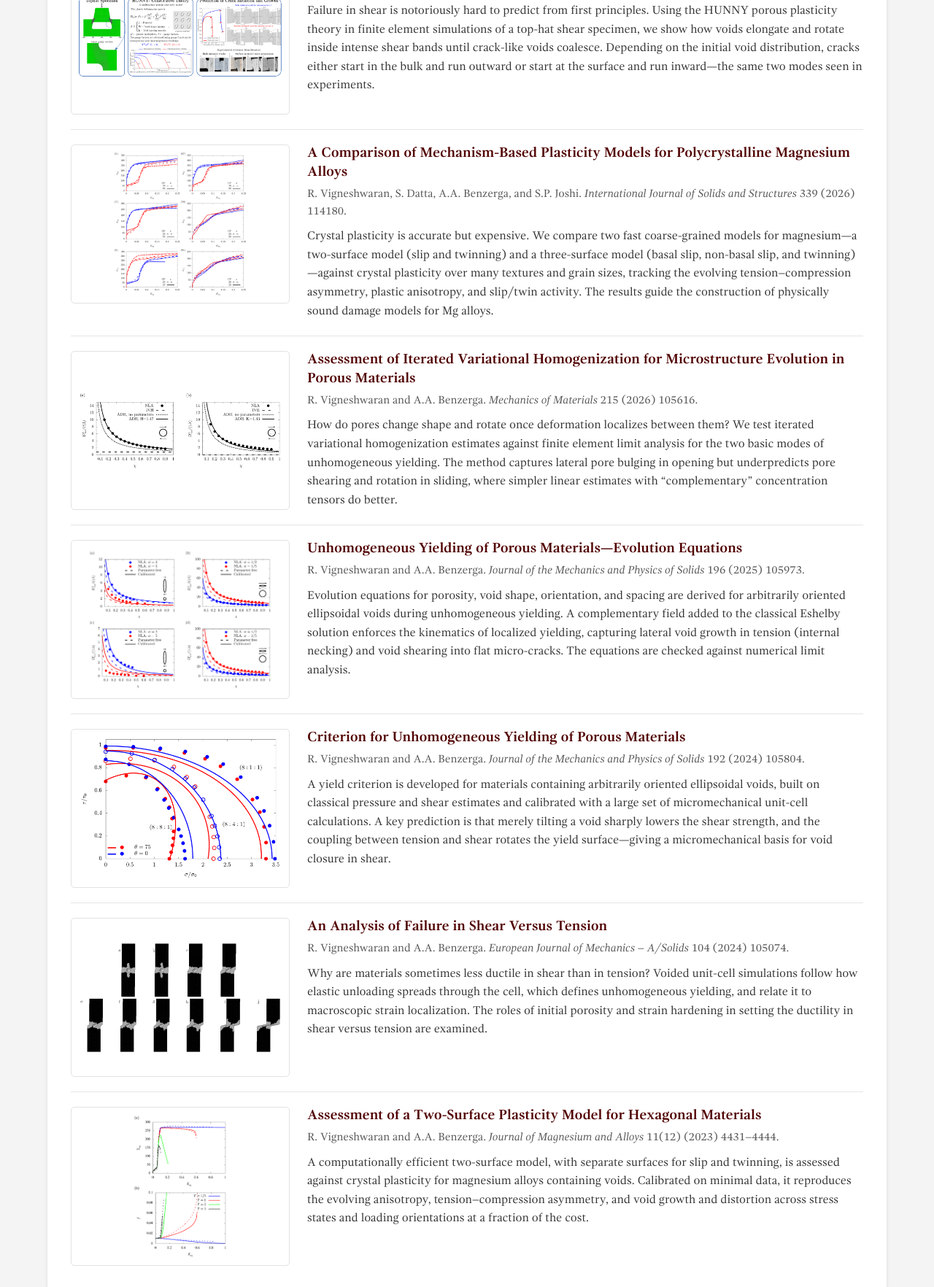
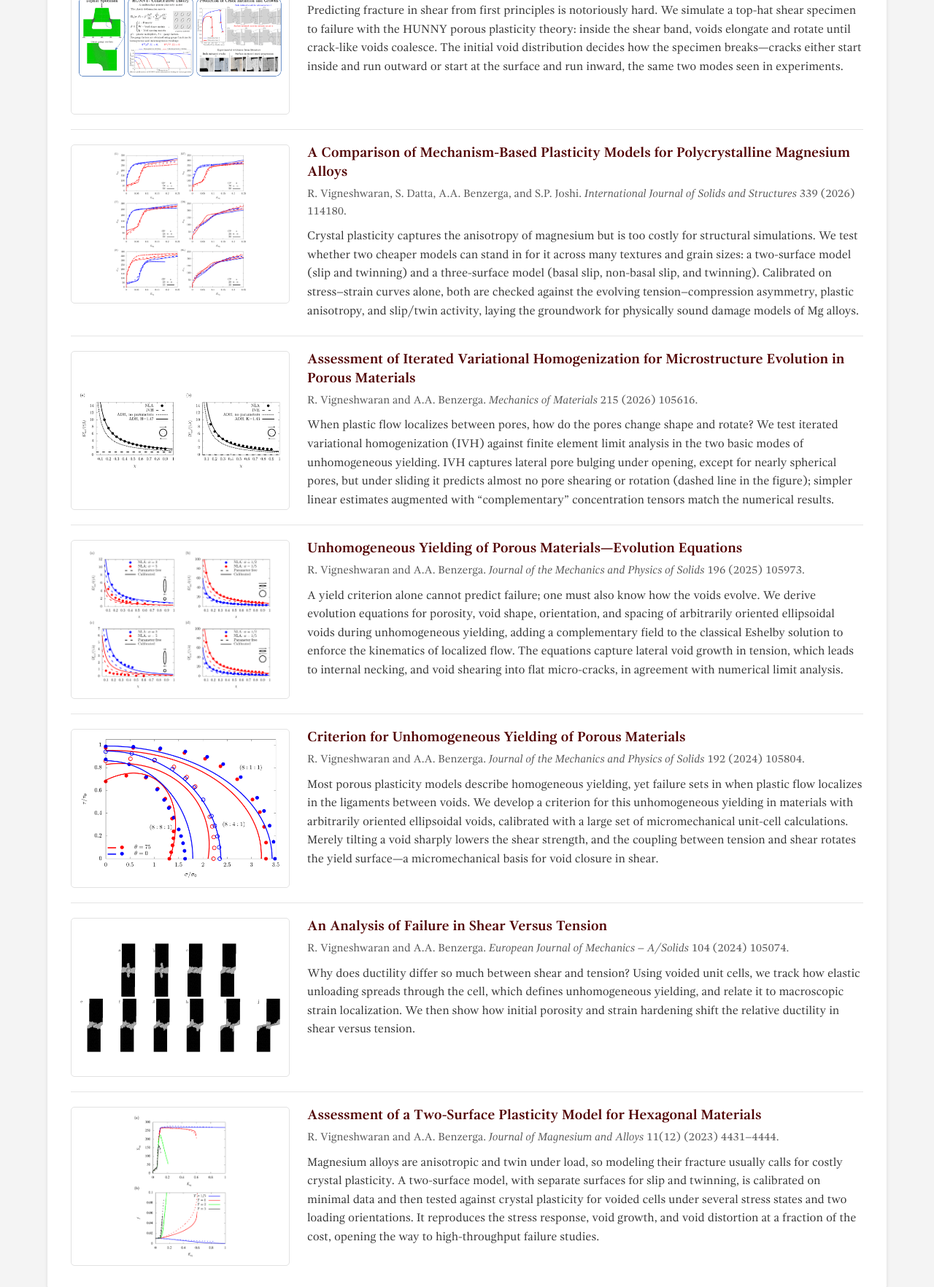
Before and after one commit to vigneshwaran-radhakrishnan/Webpage, a plain HTML site: page publications.html in a window 1280 px wide. Shown: the part 484-2248 px from the top of the page at 73% size. Drawn offline with Linux system fonts and the light colour scheme; files whose address does not match are found by name.

Commit message:
Tighten paper summaries on Publications page
Co-Authored-By: Claude Opus 5.5 <noreply@anthropic.com>

```diff
--- a/publications.html
+++ b/publications.html
@@ -35,7 +35,7 @@
                 <div class="paper-body">
                     <h3><a href="https://doi.org/10.1016/j.ijmecsci.2026.111913" target="_blank">An Analysis of Failure in a Shear Specimen</a></h3>
                     <p class="paper-cite">R. Vigneshwaran and A.A. Benzerga. <em>International Journal of Mechanical Sciences</em> 326 (2026) 111913.</p>
-                    <p class="paper-summary">Failure in shear is notoriously hard to predict from first principles. Using the HUNNY porous plasticity theory in finite element simulations of a top-hat shear specimen, we show how voids elongate and rotate inside intense shear bands until crack-like voids coalesce. Depending on the initial void distribution, cracks either start in the bulk and run outward or start at the surface and run inward&mdash;the same two modes seen in experiments.</p>
+                    <p class="paper-summary">Predicting fracture in shear from first principles is notoriously hard. We simulate a top-hat shear specimen to failure with the HUNNY porous plasticity theory: inside the shear band, voids elongate and rotate until crack-like voids coalesce. The initial void distribution decides how the specimen breaks&mdash;cracks either start inside and run outward or start at the surface and run inward, the same two modes seen in experiments.</p>
                 </div>
             </article>
             <article class="paper" id="ijss2026-mg-models">
@@ -43,7 +43,7 @@
                 <div class="paper-body">
                     <h3><a href="https://doi.org/10.1016/j.ijsolstr.2026.114180" target="_blank">A Comparison of Mechanism-Based Plasticity Models for Polycrystalline Magnesium Alloys</a></h3>
                     <p class="paper-cite">R. Vigneshwaran, S. Datta, A.A. Benzerga, and S.P. Joshi. <em>International Journal of Solids and Structures</em> 339 (2026) 114180.</p>
-                    <p class="paper-summary">Crystal plasticity is accurate but expensive. We compare two fast coarse-grained models for magnesium&mdash;a two-surface model (slip and twinning) and a three-surface model (basal slip, non-basal slip, and twinning)&mdash;against crystal plasticity over many textures and grain sizes, tracking the evolving tension&ndash;compression asymmetry, plastic anisotropy, and slip/twin activity. The results guide the construction of physically sound damage models for Mg alloys.</p>
+                    <p class="paper-summary">Crystal plasticity captures the anisotropy of magnesium but is too costly for structural simulations. We test whether two cheaper models can stand in for it across many textures and grain sizes: a two-surface model (slip and twinning) and a three-surface model (basal slip, non-basal slip, and twinning). Calibrated on stress&ndash;strain curves alone, both are checked against the evolving tension&ndash;compression asymmetry, plastic anisotropy, and slip/twin activity, laying the groundwork for physically sound damage models of Mg alloys.</p>
                 </div>
             </article>
             <article class="paper" id="mom2026-ivh">
@@ -51,7 +51,7 @@
                 <div class="paper-body">
                     <h3><a href="https://doi.org/10.1016/j.mechmat.2026.105616" target="_blank">Assessment of Iterated Variational Homogenization for Microstructure Evolution in Porous Materials</a></h3>
                     <p class="paper-cite">R. Vigneshwaran and A.A. Benzerga. <em>Mechanics of Materials</em> 215 (2026) 105616.</p>
-                    <p class="paper-summary">How do pores change shape and rotate once deformation localizes between them? We test iterated variational homogenization estimates against finite element limit analysis for the two basic modes of unhomogeneous yielding. The method captures lateral pore bulging in opening but underpredicts pore shearing and rotation in sliding, where simpler linear estimates with &ldquo;complementary&rdquo; concentration tensors do better.</p>
+                    <p class="paper-summary">When plastic flow localizes between pores, how do the pores change shape and rotate? We test iterated variational homogenization (IVH) against finite element limit analysis in the two basic modes of unhomogeneous yielding. IVH captures lateral pore bulging under opening, except for nearly spherical pores, but under sliding it predicts almost no pore shearing or rotation (dashed line in the figure); simpler linear estimates augmented with &ldquo;complementary&rdquo; concentration tensors match the numerical results.</p>
                 </div>
             </article>
             <article class="paper" id="jmps2025-evolution">
@@ -59,7 +59,7 @@
                 <div class="paper-body">
                     <h3><a href="https://doi.org/10.1016/j.jmps.2024.105973" target="_blank">Unhomogeneous Yielding of Porous Materials&mdash;Evolution Equations</a></h3>
                     <p class="paper-cite">R. Vigneshwaran and A.A. Benzerga. <em>Journal of the Mechanics and Physics of Solids</em> 196 (2025) 105973.</p>
-                    <p class="paper-summary">Evolution equations for porosity, void shape, orientation, and spacing are derived for arbitrarily oriented ellipsoidal voids during unhomogeneous yielding. A complementary field added to the classical Eshelby solution enforces the kinematics of localized yielding, capturing lateral void growth in tension (internal necking) and void shearing into flat micro-cracks. The equations are checked against numerical limit analysis.</p>
+                    <p class="paper-summary">A yield criterion alone cannot predict failure; one must also know how the voids evolve. We derive evolution equations for porosity, void shape, orientation, and spacing of arbitrarily oriented ellipsoidal voids during unhomogeneous yielding, adding a complementary field to the classical Eshelby solution to enforce the kinematics of localized flow. The equations capture lateral void growth in tension, which leads to internal necking, and void shearing into flat micro-cracks, in agreement with numerical limit analysis.</p>
                 </div>
             </article>
             <article class="paper" id="jmps2024-criterion">
@@ -67,7 +67,7 @@
                 <div class="paper-body">
                     <h3><a href="https://doi.org/10.1016/j.jmps.2024.105804" target="_blank">Criterion for Unhomogeneous Yielding of Porous Materials</a></h3>
                     <p class="paper-cite">R. Vigneshwaran and A.A. Benzerga. <em>Journal of the Mechanics and Physics of Solids</em> 192 (2024) 105804.</p>
-                    <p class="paper-summary">A yield criterion is developed for materials containing arbitrarily oriented ellipsoidal voids, built on classical pressure and shear estimates and calibrated with a large set of micromechanical unit-cell calculations. A key prediction is that merely tilting a void sharply lowers the shear strength, and the coupling between tension and shear rotates the yield surface&mdash;giving a micromechanical basis for void closure in shear.</p>
+                    <p class="paper-summary">Most porous plasticity models describe homogeneous yielding, yet failure sets in when plastic flow localizes in the ligaments between voids. We develop a criterion for this unhomogeneous yielding in materials with arbitrarily oriented ellipsoidal voids, calibrated with a large set of micromechanical unit-cell calculations. Merely tilting a void sharply lowers the shear strength, and the coupling between tension and shear rotates the yield surface&mdash;a micromechanical basis for void closure in shear.</p>
                 </div>
             </article>
             <article class="paper" id="ejm2024-shear-vs-tension">
@@ -75,7 +75,7 @@
                 <div class="paper-body">
                     <h3><a href="https://doi.org/10.1016/j.euromechsol.2023.105074" target="_blank">An Analysis of Failure in Shear Versus Tension</a></h3>
                     <p class="paper-cite">R. Vigneshwaran and A.A. Benzerga. <em>European Journal of Mechanics &ndash; A/Solids</em> 104 (2024) 105074.</p>
-                    <p class="paper-summary">Why are materials sometimes less ductile in shear than in tension? Voided unit-cell simulations follow how elastic unloading spreads through the cell, which defines unhomogeneous yielding, and relate it to macroscopic strain localization. The roles of initial porosity and strain hardening in setting the ductility in shear versus tension are examined.</p>
+                    <p class="paper-summary">Why does ductility differ so much between shear and tension? Using voided unit cells, we track how elastic unloading spreads through the cell, which defines unhomogeneous yielding, and relate it to macroscopic strain localization. We then show how initial porosity and strain hardening shift the relative ductility in shear versus tension.</p>
                 </div>
             </article>
             <article class="paper" id="jma2023-two-surface">
@@ -83,7 +83,7 @@
                 <div class="paper-body">
                     <h3><a href="https://doi.org/10.1016/j.jma.2023.04.013" target="_blank">Assessment of a Two-Surface Plasticity Model for Hexagonal Materials</a></h3>
                     <p class="paper-cite">R. Vigneshwaran and A.A. Benzerga. <em>Journal of Magnesium and Alloys</em> 11(12) (2023) 4431&ndash;4444.</p>
-                    <p class="paper-summary">A computationally efficient two-surface model, with separate surfaces for slip and twinning, is assessed against crystal plasticity for magnesium alloys containing voids. Calibrated on minimal data, it reproduces the evolving anisotropy, tension&ndash;compression asymmetry, and void growth and distortion across stress states and loading orientations at a fraction of the cost.</p>
+                    <p class="paper-summary">Magnesium alloys are anisotropic and twin under load, so modeling their fracture usually calls for costly crystal plasticity. A two-surface model, with separate surfaces for slip and twinning, is calibrated on minimal data and then tested against crystal plasticity for voided cells under several stress states and two loading orientations. It reproduces the stress response, void growth, and void distortion at a fraction of the cost, opening the way to high-throughput failure studies.</p>
                 </div>
             </article>
         </div>
```
